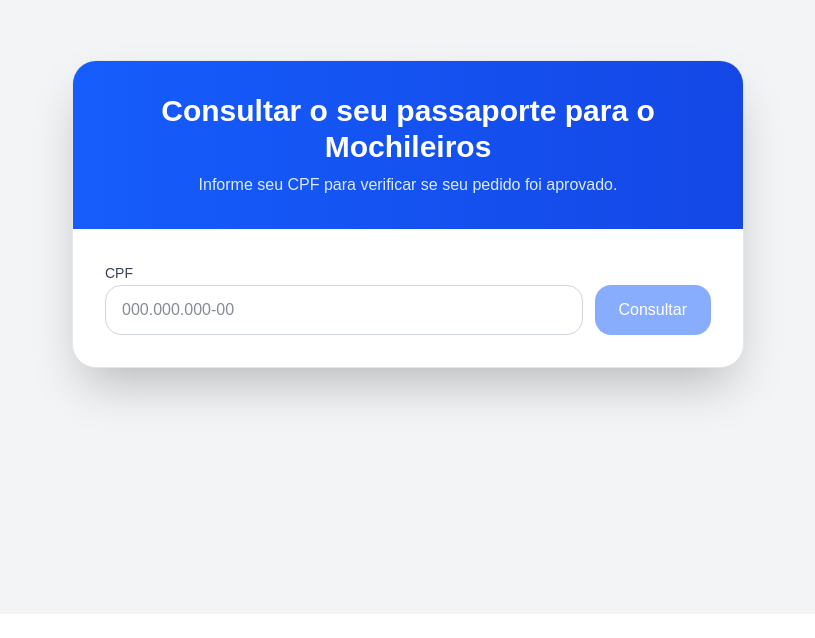
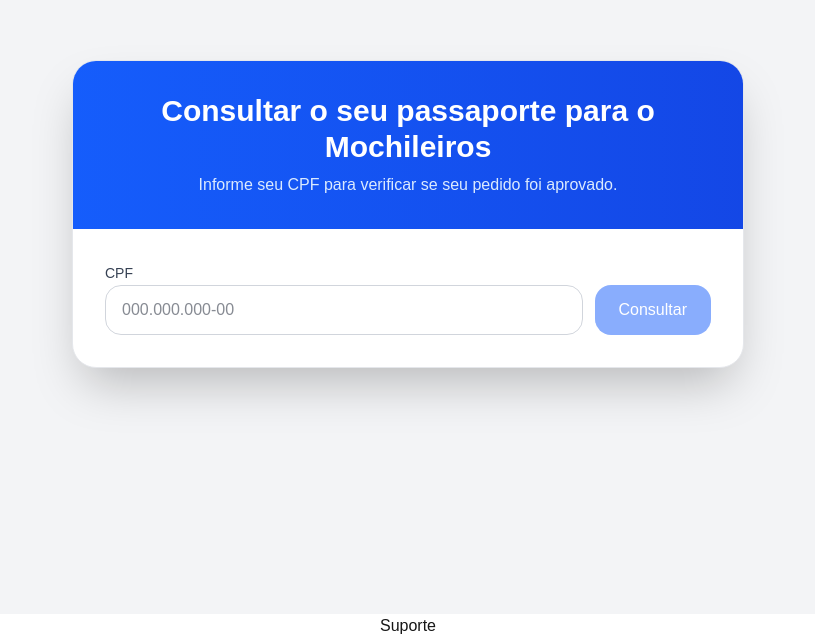
Before and after one commit to yolmat/kyma-mochileiros, a Next.js app: page /ticket in a window 1280 px wide. Shown: the part 186-824 px from the top of the page, without its empty margins (232-1047 px from the left). Before the commit the page ends 800 px from the top, so only its background shows below. Built offline with nearby package versions, Linux system fonts and the light colour scheme.

Commit message:
Add supporte Button

```diff
--- a/app/checkout/page.js
+++ b/app/checkout/page.js
@@ -13,6 +13,8 @@
 import Steap2 from "./components/step2";
 import Steap3 from "./components/step3";
 import Steap4 from "./components/step4";
+import Link from "next/link";
+import Button from "./components/button";
 
 
 // =========================
--- a/app/layout.js
+++ b/app/layout.js
@@ -1,6 +1,7 @@
 import { Geist, Geist_Mono } from "next/font/google";
 import localFont from 'next/font/local'
 import "./globals.css";
+import Link from "next/link";
 
 const geistSans = Geist({
   variable: "--font-geist-sans",
@@ -45,6 +46,11 @@
         className={`${geistSans.variable} ${geistMono.variable} antialiased`}
       >
         {children}
+        <nav className="text-center">
+          <Link href="https://api.whatsapp.com/send?phone=5511986619079&text=Ol%C3%A1%2C%0AEstou%20com%20duvida%20quanto%20ao%20Mochileiros%202.0" target="_blank">
+            <p>Suporte</p>
+          </Link>
+        </nav>
       </body>
     </html>
   );
```
